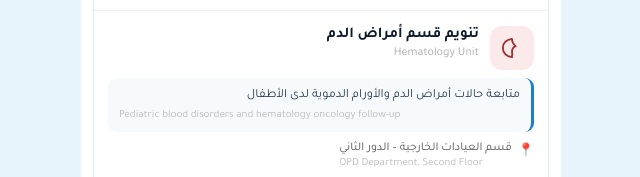
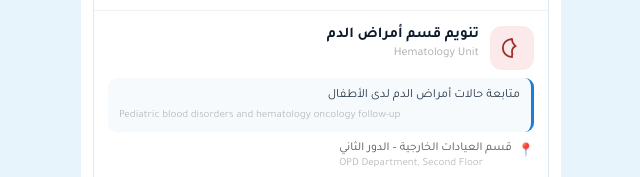
Before and after one commit to ACHguide/ACH, a plain HTML site: page index.html in a window 1280 px wide. Shown: the part 1414-1591 px from the top of the page, 319-959 px from the left. Drawn offline with Linux system fonts and the light colour scheme.

Commit message:
Update index.html

```diff
--- a/index.html
+++ b/index.html
@@ -257,7 +257,7 @@ body{font-family:'Tajawal',sans-serif;background:#e8f4fb;min-height:100vh;}
       </div>
     </div>
     <div class="desc">
-      <div class="d-ar">متابعة حالات أمراض الدم والأورام الدموية لدى الأطفال</div>
+      <div class="d-ar">متابعة حالات أمراض الدم لدى الأطفال</div>
       <div class="d-en">Pediatric blood disorders and hematology oncology follow-up</div>
     </div>
     <div class="loc">
```
